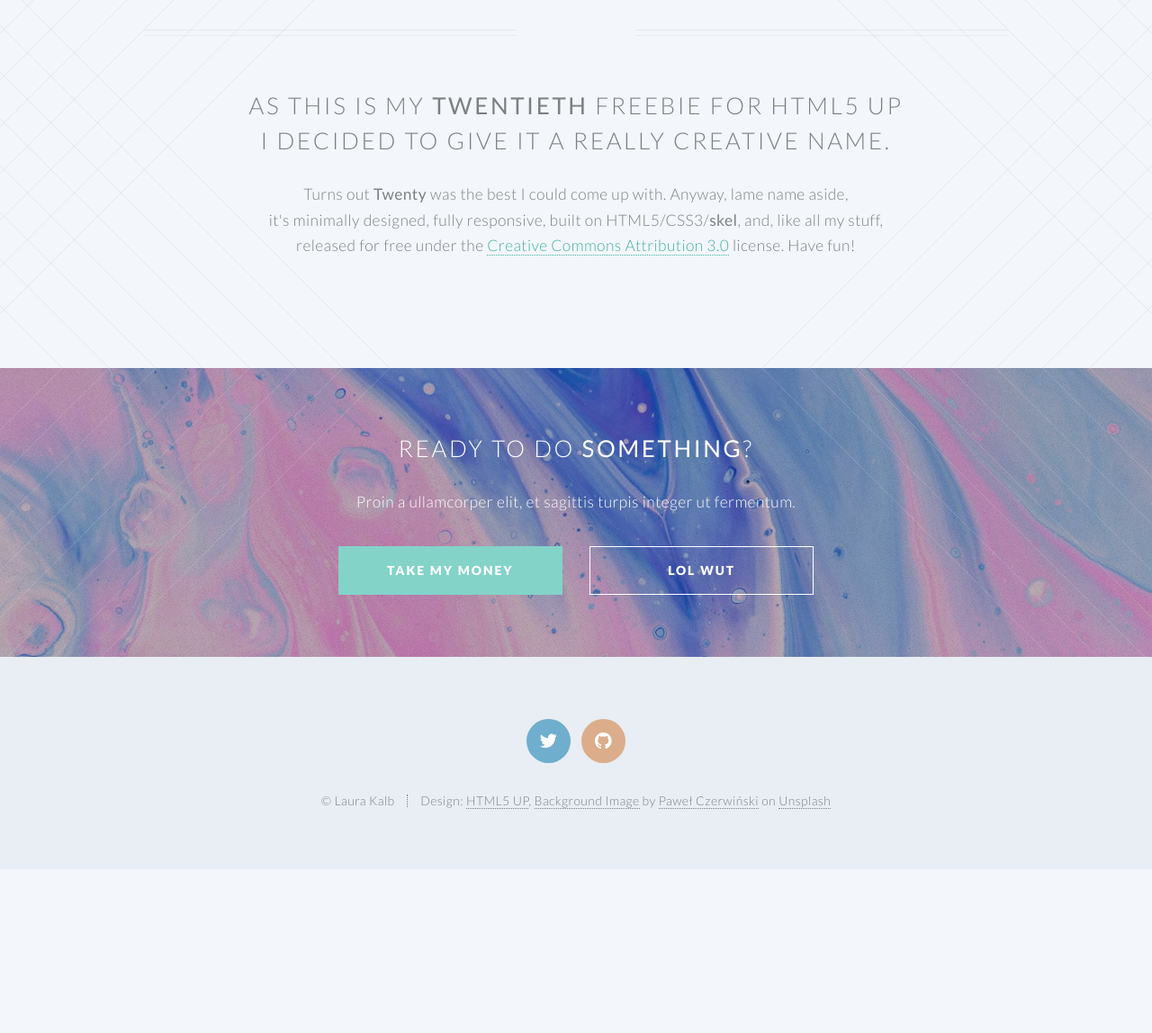
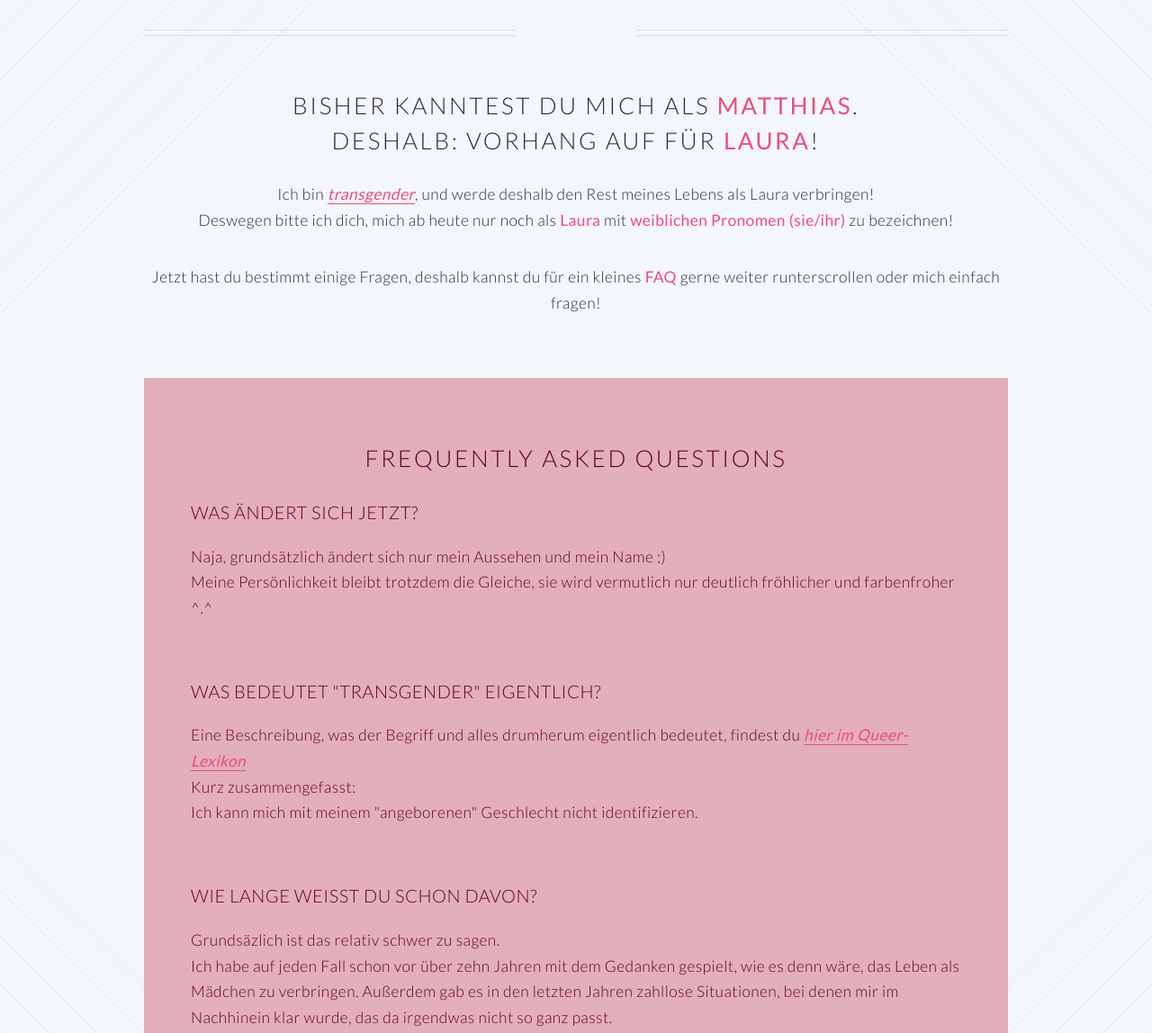
Before and after one commit to lauralani/hello-lauka-space, a plain HTML site: page index.html in a window 1280 px wide. Shown: the part 684-1832 px from the top of the page at 90% size. Before the commit the page ends 1650 px from the top, so only its background shows below. Drawn offline with Linux system fonts and the light colour scheme.

Commit message:
version 1.0.rc1

```diff
--- a/css/style.css
+++ b/css/style.css
@@ -41,9 +41,11 @@
 		-o-transition: color 0.2s ease-in-out, border-color 0.2s ease-in-out, background-color 0.2s ease-in-out;
 		-ms-transition: color 0.2s ease-in-out, border-color 0.2s ease-in-out, background-color 0.2s ease-in-out;
 		transition: color 0.2s ease-in-out, border-color 0.2s ease-in-out, background-color 0.2s ease-in-out;
-		color: #3fb1a3;
+		color: #ee4c7c;
 		text-decoration: none;
-		border-bottom: dotted 1px;
+        border-bottom: solid 1px;
+        font-weight: 500;
+        font-style: italic;
 	}
 
 		a:hover {
@@ -51,7 +53,8 @@
 		}
 
 	strong, b {
-		font-weight: 400;
+        font-weight: 500;
+        color: #ee4c7c;
 	}
 
 	p, ul, ol, dl, table, blockquote {
@@ -120,7 +123,8 @@
 		margin-bottom: 5em;
 		padding-top: 7em;
 		position: relative;
-		text-align: center;
+        text-align: center;
+        color: #2c2a2c;
 	}
 
 		header.special:before, header.special:after {
@@ -572,12 +576,12 @@
 		}
 
 		.wrapper.style2 {
-			background-color: #83d3c9;
-			background-image: url("images/light-bl.svg"), url("images/light-br.svg");
+			background-color: #e3afbc;
+			/*background-image: url("images/light-bl.svg"), url("images/light-br.svg"); */
 			background-position: bottom left, bottom right;
 			background-repeat: no-repeat, no-repeat;
 			background-size: 25em, 25em;
-			color: white;
+			color: #5d001e;
 		}
 
 			.wrapper.style2 .button:hover {
@@ -910,12 +914,17 @@
 		background-size: 25em, 25em, auto, cover;
 		color: white;
 		padding: 5em;
-		text-align: center;
+        text-align: center;
+        font-weight: 400;
 	}
 
 		#cta header {
 			margin-bottom: 2em;
-		}
+        }
+    ul.copyright a {
+        font-weight: 500;
+        color: white;
+    }
 
 /* Footer */
 
--- a/index.html
+++ b/index.html
@@ -8,9 +8,10 @@
 -->
 
 <head>
-    <title>Hi ich bin Laura!</title>
+    <title>Hi, ich bin Laura!</title>
     <meta http-equiv="content-type" content="text/html; charset=utf-8" />
-    <meta name="description" content="Hi, ich will dir hier Laura vorstellen :)">
+    <meta name="description" content="Write an awesome description for your new site here. You can edit this line in _config.yml. It will appear in your document head meta (for Google search results) and in your feed.xml site description.
+">
     <meta name="keywords" content="" />
     <!--[if lte IE 8]><script src="css/ie/html5shiv.js"></script><![endif]-->
     <script src="/js/jquery.min.js"></script>
@@ -30,7 +31,7 @@
     <!--[if lte IE 9]><link rel="stylesheet" href="/css/ie/v9.css" /><![endif]-->
     <meta name="viewport" content="width=device-width">
 
-    <link rel="canonical" href="http://localhost:8000//">
+    <link rel="canonical" href="http://locahost:4000/">
 </head>
 
 
@@ -101,21 +102,51 @@
 
 				<header class="special container">
 
-					<h2>As this is my <strong>twentieth</strong> freebie for HTML5 UP
+					<h2>Bisher kanntest du mich als <strong>Matthias</strong>.
 					<br />
-					I decided to give it a really creative name.</h2>
-					<p>Turns out <strong>Twenty</strong> was the best I could come up with. Anyway, lame name aside,
-					<br />
-					it's minimally designed, fully responsive, built on HTML5/CSS3/<strong>skel</strong>,
-					and, like all my stuff,
-					<br />
-					released for free under the <a href="http://html5up.net/license">Creative Commons Attribution 3.0</a> license. Have fun!</p>
+                    Deshalb: Vorhang auf für <strong>Laura</strong>!</h2>
+
+
+                    <p>Ich bin <a href="https://queer-lexikon.net/uebersichtsseiten/trans/">transgender</a>, und werde deshalb den Rest meines Lebens als Laura verbringen! </p>
+                    <p>Deswegen bitte ich dich, mich ab heute nur noch als <strong>Laura</strong> mit <strong>weiblichen Pronomen (sie/ihr)</strong> zu bezeichnen!
+                    </p>
+                    <p>
+                    Jetzt hast du bestimmt einige Fragen, deshalb kannst du für ein kleines <strong>FAQ</strong> gerne weiter runterscrollen oder mich einfach fragen!
+                    </p>
                     </header>
 
                 <!-- One -->
-                <!--
-					<section class="wrapper style2 container special-alt">
-						<div class="row half">
+
+					<section class="wrapper style2 container">
+                        <center><h2>Frequently Asked Questions</h2></center>
+
+                        <h3>Was ändert sich jetzt?</h3>
+                        <p>
+                            Naja, grundsätzlich ändert sich nur mein Aussehen und mein Name ;)
+                        <br/>
+                            Meine Persönlichkeit bleibt trotzdem die Gleiche, sie wird vermutlich nur deutlich fröhlicher und farbenfroher ^.^
+                        </p>
+                        <br/>
+
+                        <h3>Was bedeutet "transgender" eigentlich?</h3>
+                        <p>
+                            Eine Beschreibung, was der Begriff und alles drumherum eigentlich bedeutet, findest du <a href="https://queer-lexikon.net/uebersichtsseiten/trans/">hier im Queer-Lexikon</a>
+                        <br/>
+                            Kurz zusammengefasst:
+                            <br/>
+                            Ich kann mich mit meinem "angeborenen" Geschlecht nicht identifizieren.
+                        </p>
+                        <br/>
+
+                        <h3>Wie lange weißt du schon davon?</h3>
+                        <p>
+                            Grundsäzlich ist das relativ schwer zu sagen.
+                            <br/>
+                            Ich habe auf jeden Fall schon vor über zehn Jahren mit dem Gedanken gespielt, wie es denn wäre, das Leben als Mädchen zu verbringen.
+                            Außerdem gab es in den letzten Jahren zahllose Situationen, bei denen mir im Nachhinein klar wurde, das da irgendwas nicht so ganz passt.
+                        </p>
+
+						<!-- <div class="row half">
 							<div class="8u">
 
 								<header>
@@ -141,12 +172,17 @@
 								</ul>
 
 							</div>
-						</div>
+						</div>-->
 					</section>
-					-->
+
                 <!-- Two -->
                 <!--
 					<section class="wrapper style1 container special">
+                        Lorem ipsum dolor sit amet consectetur adipisicing elit.
+                        <br/>
+                        Nobis commodi explicabo est consectetur culpa, molestiae consequatur? Soluta, harum.
+                        <br/>
+                        Sunt accusantium animi mollitia dolore ipsum illum itaque repellendus deserunt magnam eum?
 						<div class="row">
 							<div class="4u">
 
@@ -187,7 +223,11 @@
                 <!-- Three -->
                 <!--
 					<section class="wrapper style3 container special">
-
+                        Lorem ipsum dolor sit amet consectetur adipisicing elit.
+                        <br/>
+                        Nobis commodi explicabo est consectetur culpa, molestiae consequatur? Soluta, harum.
+                        <br/>
+                        Sunt accusantium animi mollitia dolore ipsum illum itaque repellendus deserunt magnam eum?
 						<header class="major">
 							<h2>Next look at this <strong>cool stuff</strong></h2>
 						</header>
@@ -252,24 +292,30 @@
 			</article>
 
         <!-- CTA -->
+
 			<section id="cta">
 
-				<header>
-					<h2>Ready to do <strong>something</strong>?</h2>
-					<p>Proin a ullamcorper elit, et sagittis turpis integer ut fermentum.</p>
-				</header>
 				<footer>
-					<ul class="buttons">
-						<li><a href="#" class="button special">Take My Money</a></li>
-						<li><a href="#" class="button">LOL Wut</a></li>
+
+                    <ul class="icons">
+                        <li><a href="https://twitter.com/suddenly_laura" class="icon circle fa-twitter"><span class="label">Twitter</span></a></li>
+                        <li><a href="https://github.com/lauralani/hello-lauka-space" class="icon circle fa-github"><span class="label">Github</span></a></li>
                     </ul>
+
+                    <ul class="copyright">
+                        <li>&copy; Laura Kalb 2020</li>
+                        <li>Design: <strong><a href="http://html5up.net">HTML5 UP</a></strong>, <a href="https://unsplash.com/photos/8uZPynIu-rQ">Background Image</a> by <a href="https://unsplash.com/@pawel_czerwinski">Paweł Czerwiński</a> on <a href="https://unsplash.com/">Unsplash</a></li>
+                    </ul>
+
                 </footer>
 
-			</section>
+            </section><!--
+        -->
 
     </div>
 
     <!-- Footer -->
+<!--
 <footer id="footer">
 
     <ul class="icons">
@@ -282,6 +328,7 @@
     </ul>
 
 </footer>
+-->
 
 
   </body>
```
Also changed, not shown: feed.xml (+8 -7 lines), no-sidebar.html (+6 -3 lines). Lines whose indentation alone changed are shown as unchanged.
